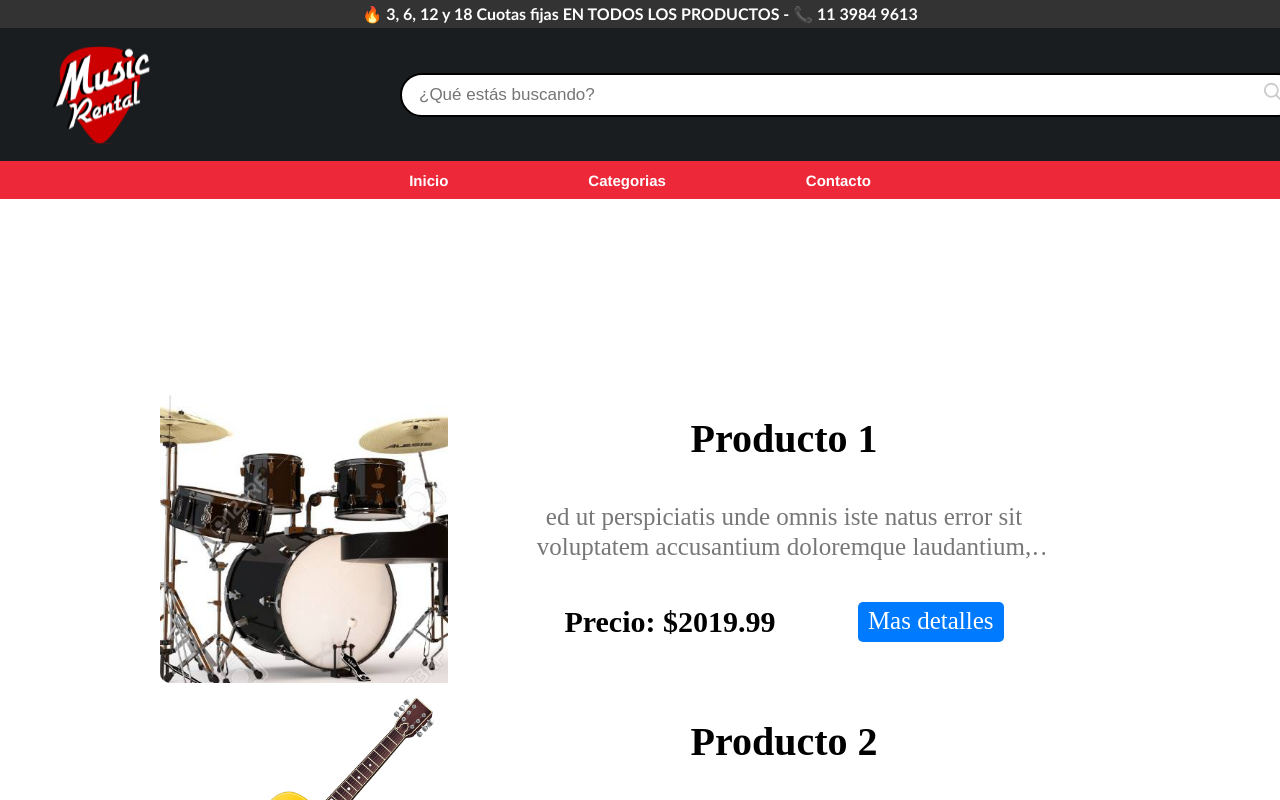
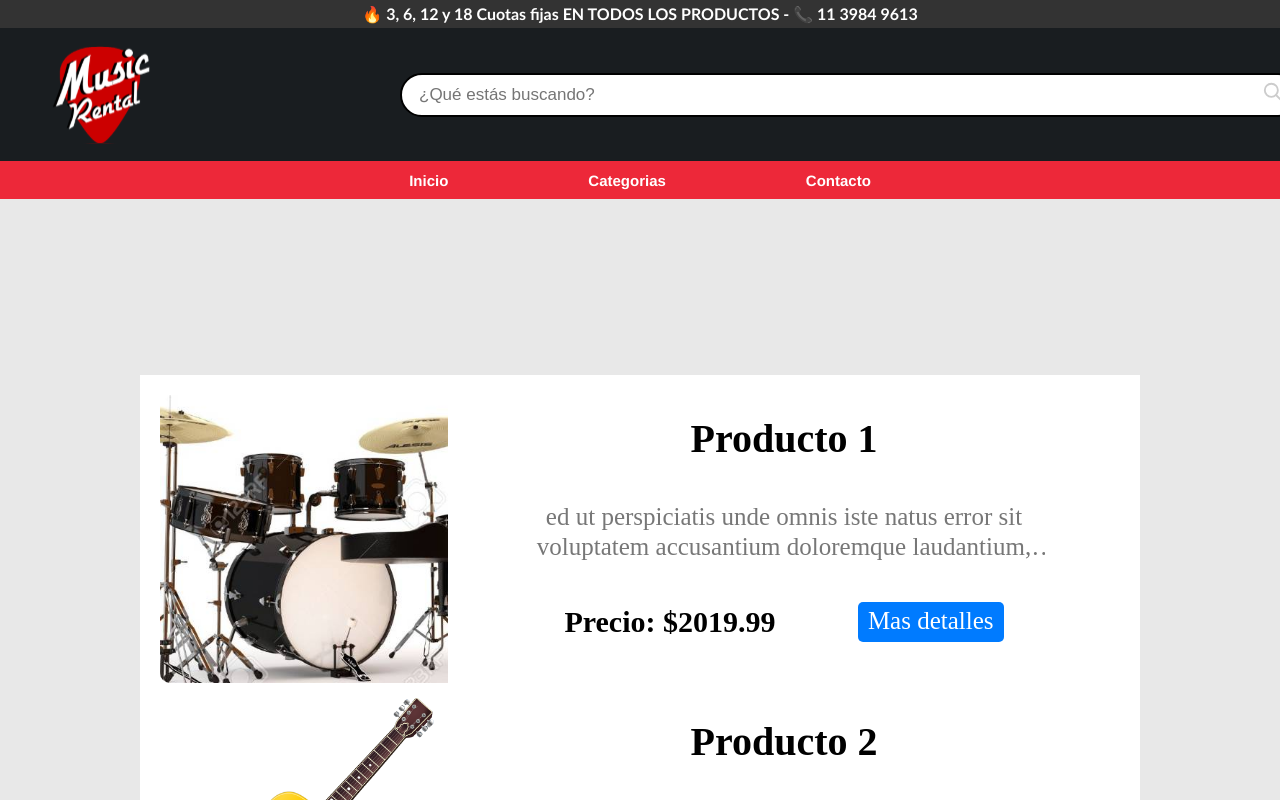
Before and after one commit to JavierNicolasRamos/proyecto-integrador-front, a React (Vite) app: page /home in a window 1280 px wide. Shown: the top 800 px of the page. Built offline with nearby package versions, Linux system fonts and the light colour scheme.

Commit message:
feat: General styles was modified

```diff
--- a/src/App.css
+++ b/src/App.css
@@ -6,6 +6,7 @@
   --white: #FFF;
   --black: #000000;
   --btn: #292F33;
+  --body: #e8e8e8;
   --main-font: Helvetica, Arial, sans-serif;
   --secondary-font: "Calibri", Arial, sans-serif;
 }
@@ -14,6 +15,10 @@
   padding: 0;
   margin: 0;
   box-sizing: border-box;
+}
+
+body{
+  background-color: var(--body);
 }
 
 .btn{
```
